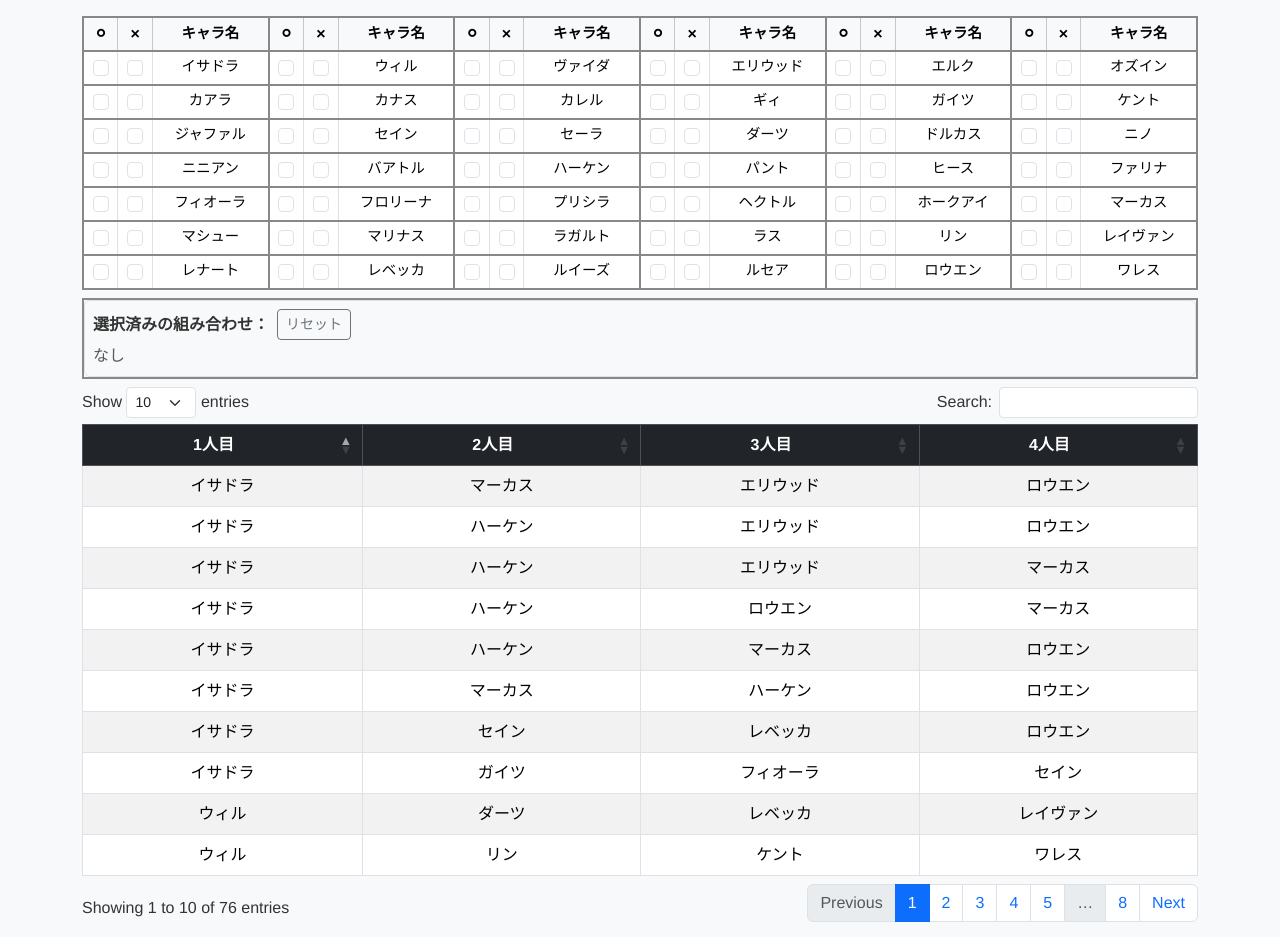
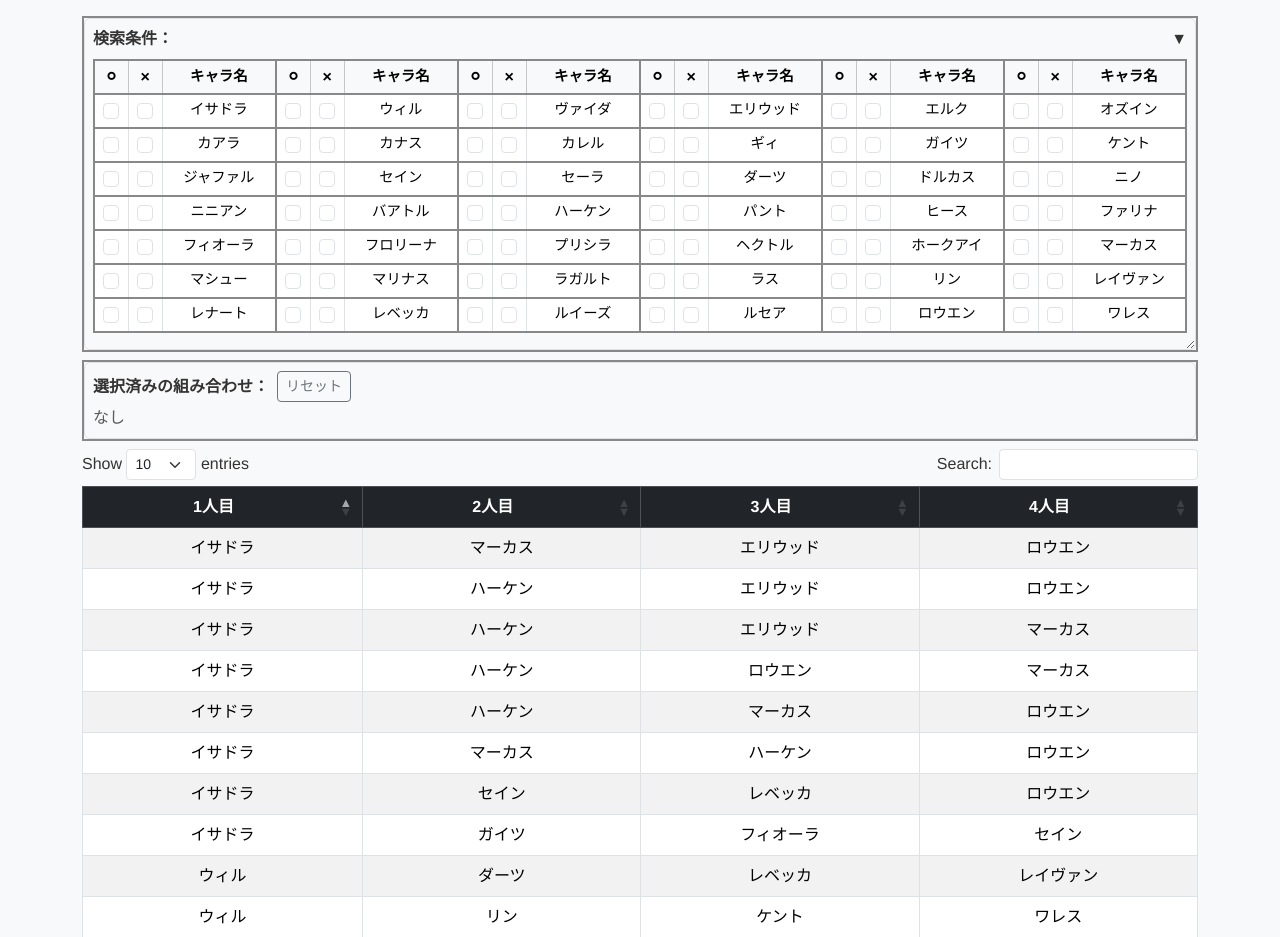
Before and after one commit to YutaroAsai/fire_emblem_support_ring_suggest, a Flask app: page /support-4 in a window 1280 px wide. Shown: the top 937 px of the page. Run offline with Flask 3, Linux system fonts and the light colour scheme; some libraries are stand-ins or nearby versions.

Commit message:
検索条件欄の折りたたみや、サイズ変更機能を実装

```diff
--- a/static/script.js
+++ b/static/script.js
@@ -173,6 +173,35 @@ $(document).ready(function () {
         table.draw();
     });
 
+    // 検索条件エリアの折りたたみ機能
+    $('#filter-header').on('click', function() {
+        const content = $('#filter-content');
+        const icon = $('#filter-toggle-icon');
+
+        if (content.is(':visible')) {
+            content.slideUp(200);
+            icon.text('▶');
+        } else {
+            content.slideDown(200);
+            icon.text('▼');
+        }
+    });
+
+    // リサイズ機能
+    $('#filter-resize-container').on('mouseup', function() {
+        // リサイズ終了時に高さを保存
+        const height = $(this).height();
+        localStorage.setItem('filterResizeContainerHeight', height);
+    });
+
+    // ページ読み込み時に保存された高さを復元
+    $(document).ready(function() {
+        const savedHeight = localStorage.getItem('filterResizeContainerHeight');
+        if (savedHeight) {
+            $('#filter-resize-container').height(savedHeight);
+        }
+    });
+
     // ×列のチェックボックスに赤色を適用（fallback for browsers not supporting accent-color）
     $('#filter-char-table').on('change', '.exclude-chk', function() {
         if (this.checked) {
--- a/static/style.css
+++ b/static/style.css
@@ -121,6 +121,10 @@ body {
     font-size: 0.9rem;
 }
 
+.support-page #filter-section {
+    border: 2px solid #888;
+}
+
 .support-page #used-chars-area {
     border: 2px solid #888;
 }
--- a/templates/support_4.html
+++ b/templates/support_4.html
@@ -12,7 +12,14 @@
 <body class="bg-light support-page">
     <div class="container py-3">
         <!-- 検索条件（1行に6セット横並び） -->
-        <div class="row mb-2 align-items-center">
+        <div class="mb-2" id="filter-section">
+            <div class="border rounded p-2" id="filter-resize-container" style="min-height: 100px; overflow-y: auto; overflow-x: hidden; resize: vertical; border: 1px solid #dee2e6; border-radius: 0.375rem;">
+                <div class="d-flex align-items-center mb-2" id="filter-header" style="cursor: pointer;">
+                    <span class="fw-bold">検索条件：</span>
+                    <span class="ms-auto" id="filter-toggle-icon">▼</span>
+                </div>
+                <div id="filter-content">
+                    <div class="row align-items-center">
                         <div class="col-12">
                             <table class="table table-sm table-bordered mb-0" id="filter-char-table">
                                 <thead class="table-light">
@@ -50,8 +57,11 @@
                             </table>
                         </div>
                     </div>
-        <div class="mb-2" id="filter-tags">
+                    <div class="mt-2" id="filter-tags">
                         <!-- 選んだキャラがここに表示される -->
+                    </div>
+                </div>
+            </div>
         </div>
         <div class="mb-2" id="used-chars-area">
             <div class="border rounded p-2">
```
Lines whose indentation alone changed are shown as unchanged.
